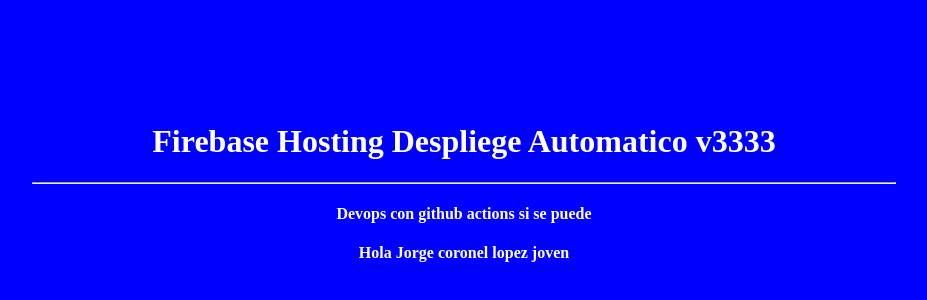
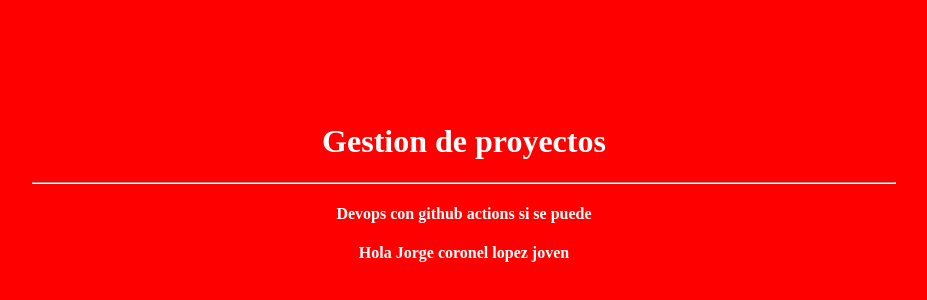
Before and after one commit to jorgecoronellopez/gestion, a plain HTML site: page index.html in a window 1280 px wide. Shown: the part 106-406 px from the top of the page, without its empty margins (176-1103 px from the left). Drawn offline with Linux system fonts and the light colour scheme.

Commit message:
cambiando el texto

```diff
--- a/index.html
+++ b/index.html
@@ -4,8 +4,8 @@
         <meta charset="UTF-8">
         <title>Firebase Demo</title>
     </head>
-    <body style="background-color: blue; color: white; text-align: center; padding: 200px;">
-        <h1>Firebase Hosting Despliege Automatico v3333 </h1>
+    <body style="background-color: red; color: white; text-align: center; padding: 200px;">
+        <h1>Gestion de proyectos </h1>
         <hr>
         <h4>Devops con github actions si se puede</h4>
         <h4>Hola Jorge coronel lopez joven</h4>
```
